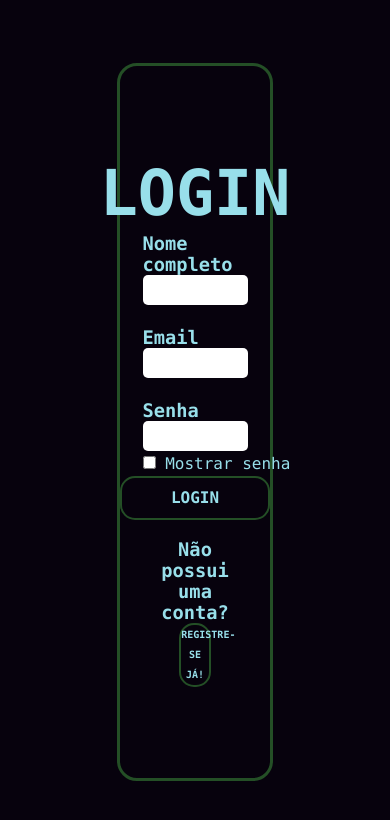
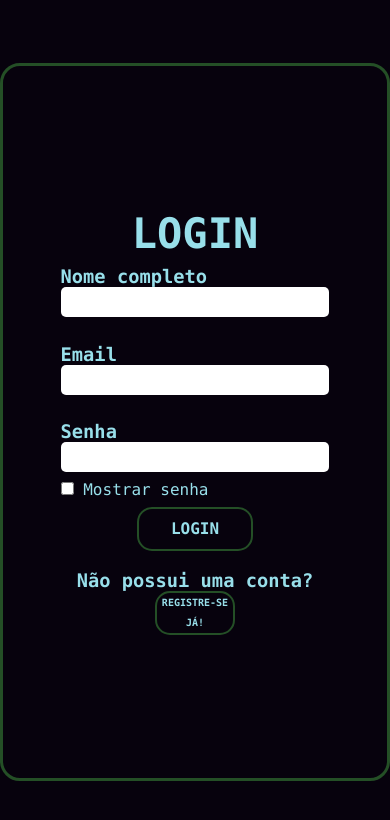
Before and after one commit to PedroAugustoPereira/Teste_CRUD_800k_digital, a PHP site: page / in a window 390 px wide. Shown: the top 820 px of the page. Run offline with PHP 8.4, Linux system fonts and the light colour scheme.

Commit message:
Update style.css

```diff
--- a/css/style.css
+++ b/css/style.css
@@ -16,8 +16,6 @@ html, body{
     justify-content: center;
     align-items: center;
     height: 100%;
-
-
 }
 
 .content{
@@ -39,12 +37,12 @@ html, body{
 }
 
 .title{
-    font-size: 5vh;
+    font-size: 28px;
     font-weight: bold;
     margin-bottom: 2%;
 }
 
-form{
+form, .title{
     width: 100%;
 }
 
@@ -86,7 +84,7 @@ form{
     font-size: 16px;
     cursor: pointer;
     font-weight: bold;
-    width: 150px;
+    width: 30%;
     background-color: #07020D;
     transition: background-color .5s;
     text-align: center;
@@ -130,3 +128,90 @@ form{
 .cadastrar{
     display: none;
 }
+
+
+/*RESPONSIVO*/
+
+@media (max-width: 950px) and (max-height: 600px){
+    .content{
+        width: 100%;
+        height: 100%;
+        overflow-x: hidden;
+    }
+}
+
+@media (max-width: 1050px) and (min-height: 601px){
+   .content{
+       width: 50%;
+   }
+}
+
+@media (max-width: 855px) and (min-height: 601px){
+    .content{
+        width: 60%;
+    }
+}
+
+@media (max-width: 780px) and (min-height: 601px){
+    .content{
+        width: 70%;
+        overflow-x: hidden;
+    }
+}
+
+@media (max-width: 670px) and (min-height: 601px){
+    .content{
+        width: 80%;
+    }
+}
+
+@media (max-width: 585px) and (min-height: 601px){
+    .content{
+        width: 90%;
+    }
+}
+
+@media (max-width: 536px) and (min-height: 601px){
+    .content{
+        width: 100%;
+    }
+}
+
+@media (max-width: 450px) and (min-height: 601px){
+    .content{
+        width: 100%;
+    }
+    .logar, .cadastrar{
+        width: 100%;
+    }
+}
+
+
+@media (max-height: 600px){
+    .content{
+        height: 100%;
+        width: 100%;
+        overflow-x: hidden;
+        overflow-y: scroll;
+    }
+    .logar, .cadastrar{
+        height: 100%;
+        margin-top: 15px;
+    }
+
+    .title{
+        margin-top: 20px;
+    }
+
+    .input{
+        margin-bottom: 30px
+    }
+
+    .submit{
+        margin-bottom: 20px;
+    }
+
+    .gotoregister, .gotologin{
+        margin-bottom: 20px;
+    }
+}
```
